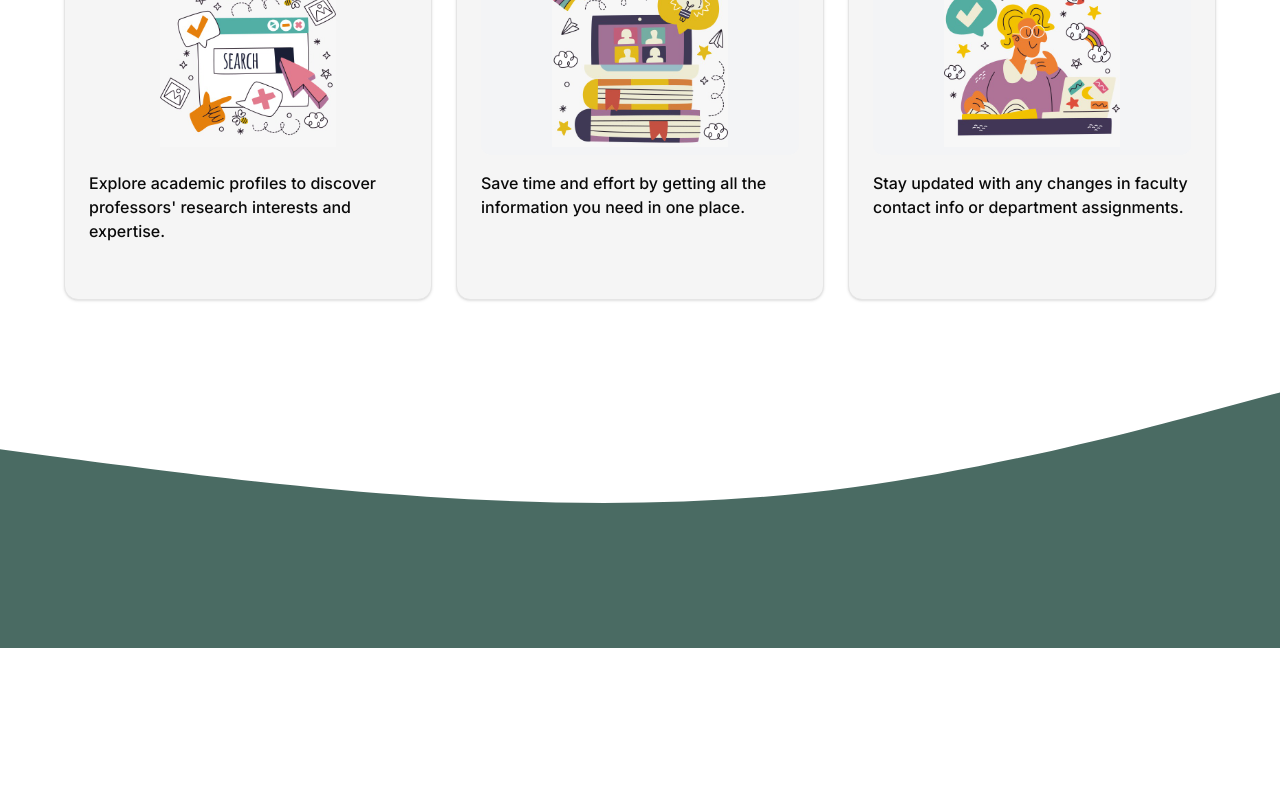
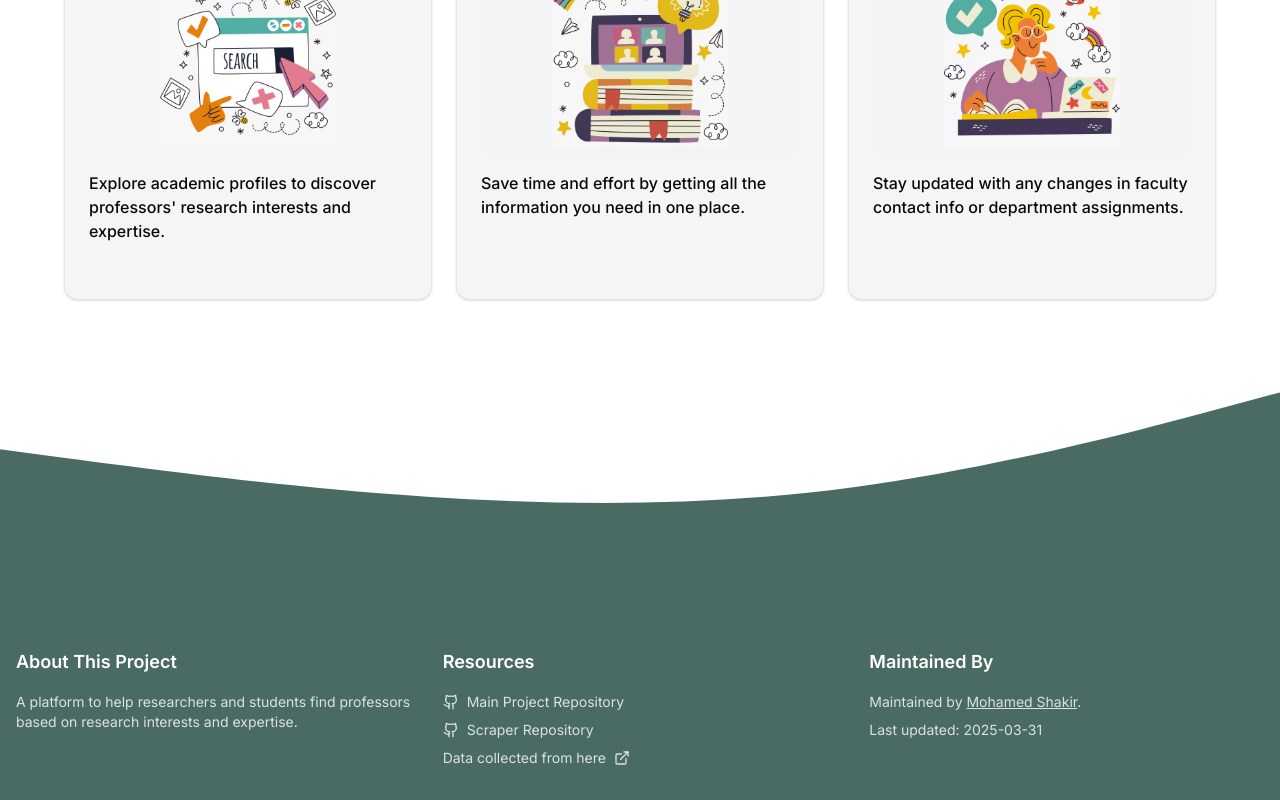
Before and after one commit to mohamedshakir3/find-my-professor, a Next.js app: page / in a window 1280 px wide. Shown: the part 815-1615 px from the top of the page. Before the commit the page ends 1463 px from the top, so only its background shows below. Built offline with nearby package versions, Linux system fonts and the light colour scheme.

Commit message:
added footer

```diff
--- a/src/app/layout.tsx
+++ b/src/app/layout.tsx
@@ -4,6 +4,7 @@ import { Inter } from "next/font/google"
 import { ThemeProvider } from "@/components/theme-provider"
 import { GraduationCap, Search } from "lucide-react"
 import Link from "next/link"
+import { Footer } from "@/components/footer"
 const inter = Inter({ subsets: ["latin"] })
 
 export const metadata = {
@@ -39,7 +40,6 @@ export default function RootLayout({
             </Link>
           </div>
         </header>
-
         {children}
       </body>
     </html>
--- a/src/app/page.tsx
+++ b/src/app/page.tsx
@@ -7,6 +7,7 @@ import Image from "next/image"
 import { useRouter } from "next/navigation"
 import { GraduationCap, Search } from "lucide-react"
 import Link from "next/link"
+import { Footer } from "@/components/footer"
 import { Button } from "@/components/ui/button"
 import { Input } from "@/components/ui/input"
 import { Card, CardContent } from "@/components/ui/card"
@@ -130,20 +131,7 @@ export default function Home() {
           </div>
         </div>
       </section>
-
-      {/* Wave Footer */}
-      <footer>
-        <div className="mt-auto">
-          <svg
-            viewBox="0 0 1440 320"
-            className="w-full"
-            fill="#4a6b63"
-            preserveAspectRatio="none"
-          >
-            <path d="M0,96L80,106.7C160,117,320,139,480,149.3C640,160,800,160,960,138.7C1120,117,1280,75,1360,53.3L1440,32L1440,320L1360,320C1280,320,1120,320,960,320C800,320,640,320,480,320C320,320,160,320,80,320L0,320Z"></path>
-          </svg>
-        </div>
-      </footer>
+      <Footer />
     </div>
   )
 }
--- a/src/app/professors/layout.tsx
+++ b/src/app/professors/layout.tsx
@@ -1,4 +1,5 @@
 import { TransitionProvider } from "@/hooks/use-shared-transition"
+import { Footer } from "@/components/footer"
 import "@/app/globals.css"
 
 export default function RootLayout({
@@ -6,5 +7,10 @@ export default function RootLayout({
 }: Readonly<{
   children: React.ReactNode
 }>) {
-  return <TransitionProvider>{children}</TransitionProvider>
+  return (
+    <TransitionProvider>
+      {children}
+      <Footer className="bg-gray-50" />
+    </TransitionProvider>
+  )
 }
--- /dev/null
+++ b/src/components/footer.tsx
@@ -0,0 +1,96 @@
+import Link from "next/link"
+import { ExternalLink, ExternalLinkIcon, Github } from "lucide-react"
+import { cn } from "@/lib/utils"
+
+export function Footer({ className }: { className?: string }) {
+  return (
+    <footer className="mt-auto">
+      {/* Wave SVG */}
+      <div className={cn("w-full", className)}>
+        <svg
+          viewBox="0 0 1440 320"
+          className="w-full"
+          fill="#4a6b63"
+          preserveAspectRatio="none"
+        >
+          <path d="M0,96L80,106.7C160,117,320,139,480,149.3C640,160,800,160,960,138.7C1120,117,1280,75,1360,53.3L1440,32L1440,320L1360,320C1280,320,1120,320,960,320C800,320,640,320,480,320C320,320,160,320,80,320L0,320Z"></path>
+        </svg>
+      </div>
+
+      {/* Footer content */}
+      <div className="bg-[#4a6b63] text-white pb-8">
+        <div className="container mx-auto px-4">
+          <div className="grid grid-cols-1 md:grid-cols-3 gap-8">
+            <div>
+              <h3 className="text-lg font-semibold mb-4">
+                About This Project
+              </h3>
+              <p className="text-white/80 text-sm">
+                A platform to help researchers and students find professors
+                based on research interests and expertise.
+              </p>
+            </div>
+
+            <div>
+              <h3 className="text-lg font-semibold mb-4">Resources</h3>
+              <ul className="space-y-2">
+                <li>
+                  <Link
+                    href="https://github.com/mohamedshakir3/find-my-professor"
+                    className="text-white/80 hover:text-white text-sm flex items-center gap-2"
+                    target="_blank"
+                    rel="noopener noreferrer"
+                  >
+                    <Github className="h-4 w-4" />
+                    Main Project Repository
+                  </Link>
+                </li>
+                <li>
+                  <Link
+                    href="https://github.com/mohamedshakir3/find-my-professor-scraper"
+                    className="text-white/80 hover:text-white text-sm flex items-center gap-2"
+                    target="_blank"
+                    rel="noopener noreferrer"
+                  >
+                    <Github className="h-4 w-4" />
+                    Scraper Repository
+                  </Link>
+                </li>
+                <li>
+                  <Link
+                    href="https://raw.githubusercontent.com/mohamedshakir3/find-my-professor-scraper/refs/heads/master/universities.json"
+                    className="text-white/80 hover:text-white text-sm flex items-center gap-2"
+                    target="_blank"
+                    rel="noopener noreferrer"
+                  >
+                    <span className="flex-none">Data collected from here</span>
+                    <ExternalLink className="h-4 w-4 flex-none" />
+                  </Link>
+                </li>
+              </ul>
+            </div>
+
+            <div>
+              <h3 className="text-lg font-semibold mb-4">Maintained By</h3>
+              <p className="text-white/80 text-sm">
+                Maintained by{" "}
+                <Link
+                  href="https://github.com/mohamedshakir3"
+                  className="underline hover:text-white"
+                  target="_blank"
+                  rel="noopener noreferrer"
+                >
+                  Mohamed Shakir
+                </Link>
+                .
+              </p>
+              <p className="text-white/80 text-sm mt-2">
+                Last updated: 2025-03-31
+              </p>
+            </div>
+          </div>
+        </div>
+      </div>
+    </footer>
+  )
+}
```
